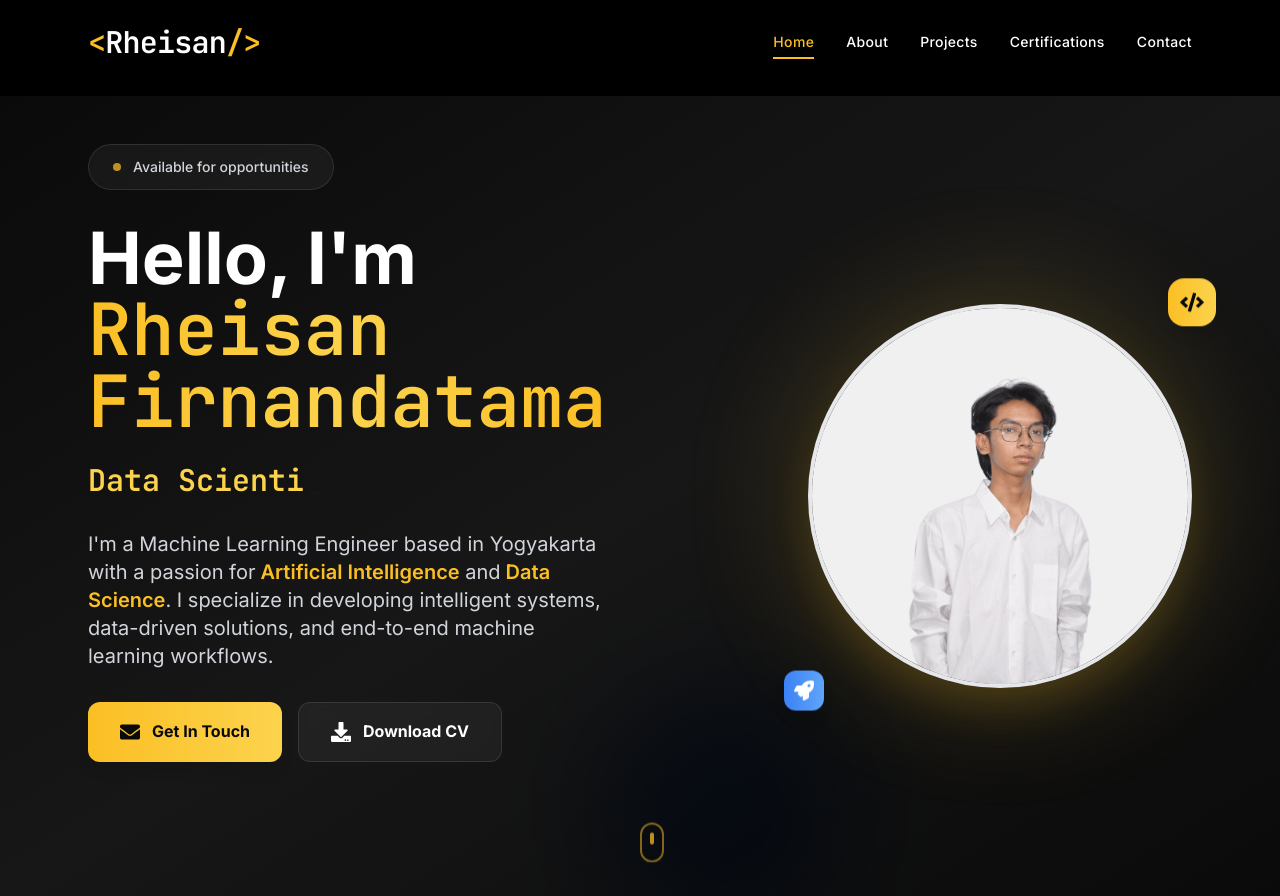
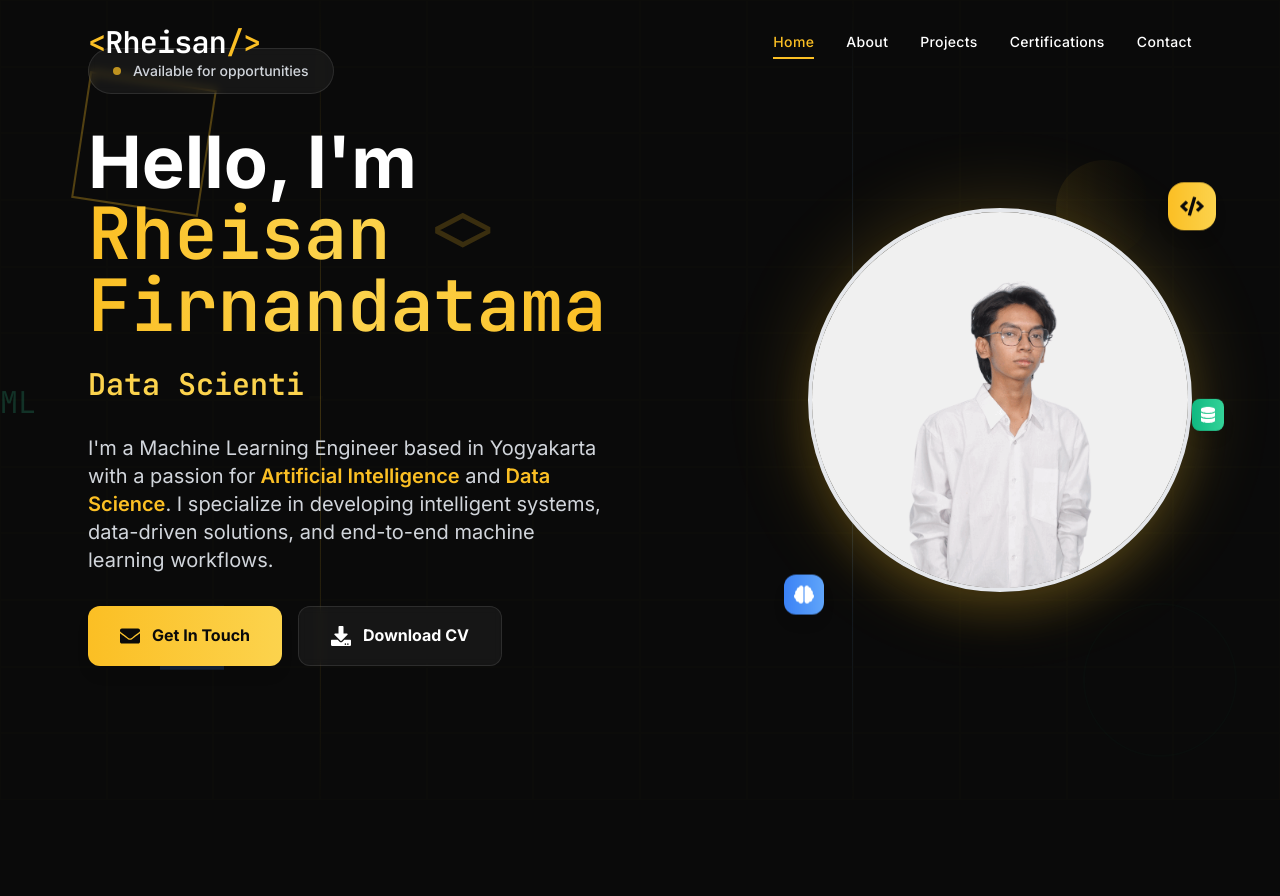
Before and after one commit to xxyyzzpp/dump1, a React (Vite) app: page / in a window 1280 px wide. After the commit the page ends 800 px from the top, so only its background shows below. Built offline with nearby package versions, Linux system fonts and the light colour scheme.

Commit message:
Fix Homepage with Social Links and Unique Background

```diff
--- a/src/components/Home/Hero.jsx
+++ b/src/components/Home/Hero.jsx
@@ -1,5 +1,5 @@
 import React, { useEffect, useState } from "react";
-import { FaLinkedin, FaGithub, FaInstagram, FaDownload, FaEnvelope, FaRocket, FaCode } from "react-icons/fa";
+import { FaLinkedin, FaGithub, FaInstagram, FaDownload, FaEnvelope, FaRocket, FaCode, FaBrain, FaDatabase } from "react-icons/fa";
 import AOS from "aos";
 import "aos/dist/aos.css";
 import { Link } from "react-router-dom";
@@ -18,15 +18,6 @@ const Hero = () => {
 
   const socialLinks = [
     {
-      icon: FaInstagram,
-      href: "https://www.instagram.com/rheisanfrs",
-      label: "Instagram",
-      color: "text-pink-400",
-      bgColor: "bg-pink-400/10",
-      borderColor: "border-pink-400/20",
-      hoverBorder: "hover:border-pink-400/40"
-    },
-    {
       icon: FaLinkedin,
       href: "https://www.linkedin.com/in/rheisanfrs",
       label: "LinkedIn",
@@ -43,18 +34,48 @@ const Hero = () => {
       bgColor: "bg-gray-400/10",
       borderColor: "border-gray-400/20",
       hoverBorder: "hover:border-gray-400/40"
+    },
+    {
+      icon: FaInstagram,
+      href: "https://www.instagram.com/rheisanfrs",
+      label: "Instagram",
+      color: "text-pink-400",
+      bgColor: "bg-pink-400/10",
+      borderColor: "border-pink-400/20",
+      hoverBorder: "hover:border-pink-400/40"
     }
   ];
 
   return (
-    <section className="min-h-screen bg-dark-950 text-white relative overflow-hidden">
-      {/* Enhanced Background Elements */}
-      <div className="absolute inset-0 bg-gradient-to-br from-dark-950 via-dark-900 to-dark-950" />
-      <div className="absolute top-1/4 right-1/4 w-96 h-96 bg-primary-400 rounded-full mix-blend-multiply filter blur-3xl opacity-5 animate-float" />
-      <div className="absolute bottom-1/4 left-1/4 w-96 h-96 bg-primary-300 rounded-full mix-blend-multiply filter blur-3xl opacity-5 animate-float" style={{ animationDelay: '2s' }} />
-      <div className="absolute top-3/4 right-1/3 w-64 h-64 bg-blue-500 rounded-full mix-blend-multiply filter blur-3xl opacity-3 animate-float" style={{ animationDelay: '4s' }} />
+    <section className="h-screen bg-dark-950 text-white relative overflow-hidden">
+      {/* Unique Geometric Background */}
+      <div className="absolute inset-0">
+        {/* Grid Pattern */}
+        <div className="absolute inset-0 opacity-5">
+          <div className="grid grid-cols-12 h-full">
+            {Array.from({ length: 144 }).map((_, i) => (
+              <div key={i} className="border border-primary-400/20" />
+            ))}
+          </div>
+        </div>
 
-      <div className="relative z-10 container-custom min-h-screen flex items-center">
+        {/* Animated Geometric Shapes */}
+        <div className="absolute top-20 left-20 w-32 h-32 border-2 border-primary-400/30 rotate-45 animate-spin-slow" />
+        <div className="absolute top-40 right-32 w-24 h-24 bg-gradient-to-r from-primary-400/10 to-transparent rounded-full animate-pulse" />
+        <div className="absolute bottom-32 left-40 w-16 h-16 bg-blue-500/20 transform rotate-12 animate-bounce" style={{ animationDelay: '1s' }} />
+        <div className="absolute bottom-20 right-20 w-20 h-20 border border-emerald-400/30 rounded-full animate-ping" style={{ animationDelay: '2s' }} />
+
+        {/* Diagonal Lines */}
+        <div className="absolute top-0 left-1/4 w-px h-full bg-gradient-to-b from-transparent via-primary-400/20 to-transparent" />
+        <div className="absolute top-0 right-1/3 w-px h-full bg-gradient-to-b from-transparent via-blue-400/20 to-transparent" />
+
+        {/* Floating Code Elements */}
+        <div className="absolute top-1/4 left-1/3 text-primary-400/20 text-6xl font-mono animate-float">{'<>'}</div>
+        <div className="absolute bottom-1/3 right-1/4 text-blue-400/20 text-4xl font-mono animate-float" style={{ animationDelay: '3s' }}>AI</div>
+        <div className="absolute top-1/2 left-1/6 text-emerald-400/20 text-3xl font-mono animate-float" style={{ animationDelay: '1.5s' }}>ML</div>
+      </div>
+
+      <div className="relative z-10 container-custom h-full flex items-center">
         <div className="grid grid-cols-1 lg:grid-cols-2 gap-16 items-center w-full">
 
           {/* Text Content */}
@@ -161,8 +182,8 @@ const Hero = () => {
           {/* Profile Image */}
           <div className="flex justify-center lg:justify-end order-1 lg:order-2" data-aos="fade-up" data-aos-delay="300">
             <div className="relative">
-              {/* Enhanced Glow Effect */}
-              <div className="absolute inset-0 bg-gradient-to-r from-primary-400 to-primary-300 rounded-full blur-3xl opacity-20 animate-pulse-glow" />
+              {/* Hexagonal Frame */}
+              <div className="absolute inset-0 bg-gradient-to-r from-primary-400 to-primary-300 rounded-full blur-2xl opacity-20 animate-pulse-glow" />
 
               {/* Image Container */}
               <div className="relative w-72 h-72 md:w-80 md:h-80 lg:w-96 lg:h-96">
@@ -174,23 +195,19 @@ const Hero = () => {
                   />
                 </div>
 
-                {/* Floating Elements */}
+                {/* Tech Icons */}
                 <div className="absolute -top-6 -right-6 w-12 h-12 bg-gradient-to-r from-primary-400 to-primary-300 rounded-2xl flex items-center justify-center animate-bounce shadow-lg" style={{ animationDelay: '1s' }}>
                   <FaCode className="w-6 h-6 text-dark-950" />
                 </div>
                 <div className="absolute -bottom-6 -left-6 w-10 h-10 bg-gradient-to-r from-blue-500 to-blue-400 rounded-xl flex items-center justify-center animate-bounce shadow-lg" style={{ animationDelay: '2s' }}>
-                  <FaRocket className="w-5 h-5 text-white" />
+                  <FaBrain className="w-5 h-5 text-white" />
+                </div>
+                <div className="absolute top-1/2 -right-8 w-8 h-8 bg-gradient-to-r from-emerald-500 to-emerald-400 rounded-lg flex items-center justify-center animate-bounce shadow-lg" style={{ animationDelay: '3s' }}>
+                  <FaDatabase className="w-4 h-4 text-white" />
                 </div>
               </div>
             </div>
           </div>
-        </div>
-      </div>
-
-      {/* Enhanced Scroll Indicator */}
-      <div className="absolute bottom-8 left-1/2 transform -translate-x-1/2 animate-bounce">
-        <div className="w-6 h-10 border-2 border-primary-400/50 rounded-full flex justify-center backdrop-blur-sm">
-          <div className="w-1 h-3 bg-primary-400 rounded-full mt-2 animate-pulse" />
         </div>
       </div>
     </section>
--- a/src/index.css
+++ b/src/index.css
@@ -111,6 +111,24 @@ html, body {
   }
 }
 
+@keyframes float {
+  0%, 100% {
+    transform: translateY(0px);
+  }
+  50% {
+    transform: translateY(-20px);
+  }
+}
+
+@keyframes spin-slow {
+  from {
+    transform: rotate(0deg);
+  }
+  to {
+    transform: rotate(360deg);
+  }
+}
+
 .animate-fade-in-up {
   animation: fadeInUp 0.8s ease-out;
 }
@@ -121,6 +139,14 @@ html, body {
 
 .animate-pulse-glow {
   animation: pulse-glow 2s ease-in-out infinite;
+}
+
+.animate-float {
+  animation: float 6s ease-in-out infinite;
+}
+
+.animate-spin-slow {
+  animation: spin-slow 20s linear infinite;
 }
 
 /* Custom Scrollbar */
--- a/src/pages/Home.jsx
+++ b/src/pages/Home.jsx
@@ -4,7 +4,7 @@ import Hero from "../components/Home/Hero";
 
 const Home = () => {
   return (
-    <div id="home" className="pt-24">
+    <div className="overflow-hidden">
       <Navbar />
       <Hero />
     </div>
--- a/src/pages/Projects.jsx
+++ b/src/pages/Projects.jsx
@@ -6,7 +6,7 @@ import Modal from "../components/projects/Modal";
 import AOS from "aos";
 import "aos/dist/aos.css";
 import { projects } from "../data/projects";
-import { FaRocket, FaCode, FaSearch, FaLinkedin, FaGithub, FaInstagram } from "react-icons/fa";
+import { FaRocket, FaCode, FaSearch } from "react-icons/fa";
 
 const Projects = () => {
   const [selectedTag, setSelectedTag] = useState("All");
@@ -30,36 +30,6 @@ const Projects = () => {
   };
 
   const handleViewDetails = (project) => setSelectedProject(project);
-
-  const socialLinks = [
-    {
-      icon: FaLinkedin,
-      href: "https://www.linkedin.com/in/rheisanfrs",
-      label: "LinkedIn",
-      color: "text-blue-400",
-      bgColor: "bg-blue-400/10",
-      borderColor: "border-blue-400/20",
-      hoverBorder: "hover:border-blue-400/40"
-    },
-    {
-      icon: FaGithub,
-      href: "https://github.com/rheikun",
-      label: "GitHub",
-      color: "text-gray-300",
-      bgColor: "bg-gray-400/10",
-      borderColor: "border-gray-400/20",
-      hoverBorder: "hover:border-gray-400/40"
-    },
-    {
-      icon: FaInstagram,
-      href: "https://www.instagram.com/rheisanfrs",
-      label: "Instagram",
-      color: "text-pink-400",
-      bgColor: "bg-pink-400/10",
-      borderColor: "border-pink-400/20",
-      hoverBorder: "hover:border-pink-400/40"
-    }
-  ];
 
   return (
     <div className="bg-dark-950 min-h-screen relative overflow-x-hidden">
@@ -150,30 +120,14 @@ const Projects = () => {
             )}
           </div>
 
-          {/* Social Links Section */}
+          {/* Call to Action */}
           <div className="text-center mt-20" data-aos="fade-up">
             <div className="max-w-2xl mx-auto p-8 bg-gradient-to-r from-dark-800/50 to-dark-700/50 backdrop-blur-sm border border-dark-600/50 rounded-2xl">
-              <h3 className="text-2xl font-bold text-white mb-4">Connect With Me</h3>
+              <h3 className="text-2xl font-bold text-white mb-4">Interested in Collaboration?</h3>
               <p className="text-dark-300 mb-6">
-                Follow my journey and stay updated with my latest projects and insights in AI and machine learning.
+                I'm always excited to work on innovative projects and explore new technologies.
+                Let's create something amazing together!
               </p>
-
-              {/* Social Links */}
-              <div className="flex justify-center gap-4 mb-6">
-                {socialLinks.map((social, index) => (
-                  <a
-                    key={index}
-                    href={social.href}
-                    target="_blank"
-                    rel="noreferrer"
-                    className={`group p-4 bg-white/5 backdrop-blur-sm border border-white/10 rounded-xl ${social.color} transition-all duration-300 hover:scale-110 hover:bg-white/10 hover:border-primary-400/30`}
-                    aria-label={social.label}
-                  >
-                    <social.icon className="w-6 h-6 group-hover:scale-110 transition-transform duration-200" />
-                  </a>
-                ))}
-              </div>
-
               <a
                 href="/contact"
                 className="inline-flex items-center gap-2 px-8 py-4 bg-gradient-to-r from-primary-400 to-primary-300 text-dark-950 rounded-xl font-bold hover:from-primary-300 hover:to-primary-200 transition-all duration-300 hover:scale-105 shadow-lg hover:shadow-primary-400/25"
```
